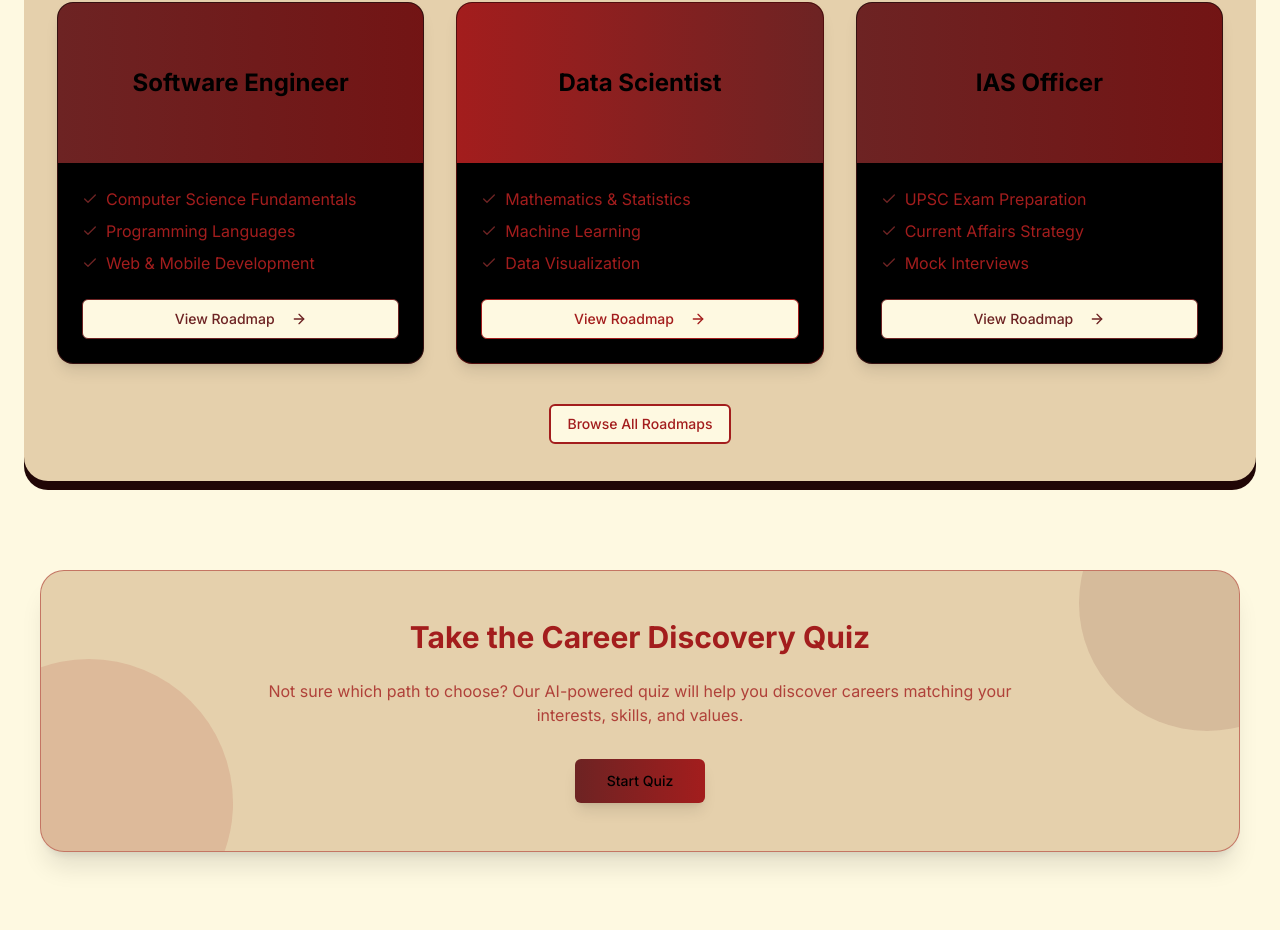
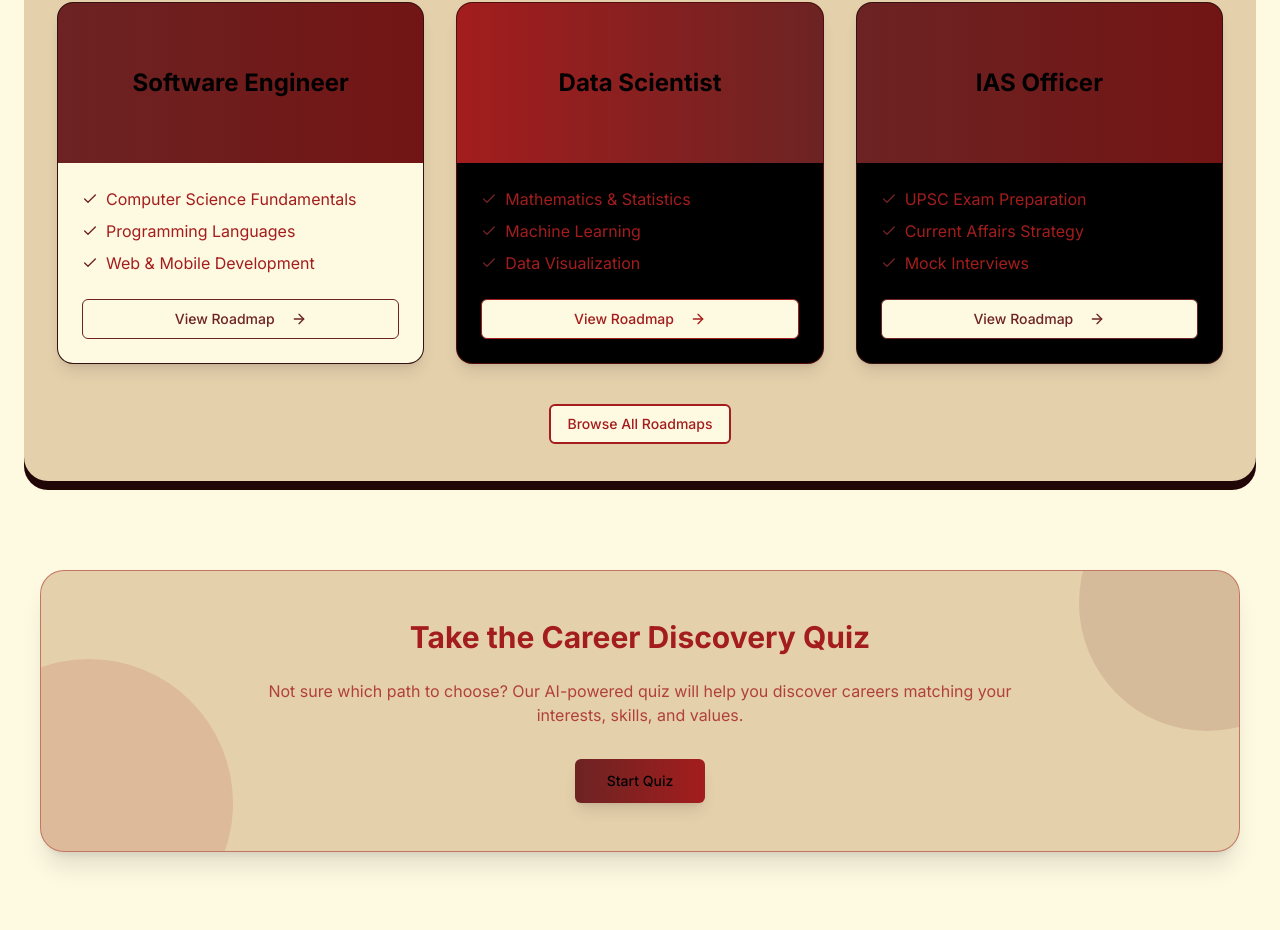
Before and after one commit to saitejaguguloth/Climbup_career, a React (Vite) app: page / in a window 1280 px wide. Shown: the part 1794-2724 px from the top of the page. Built offline with nearby package versions, Linux system fonts and the light colour scheme; the HTML template or start-up script is replaced by a standard one.

Commit message:
Visual edit in Lovable
Edited UI in Lovable

```diff
--- a/src/pages/HomePage.tsx
+++ b/src/pages/HomePage.tsx
@@ -91,7 +91,7 @@ const HomePage = () => {
               <div className="h-40 bg-gradient-to-r from-neon-teal to-neon-yellow/70 flex items-center justify-center">
                 <h3 className="font-bold text-2xl text-black">Software Engineer</h3>
               </div>
-              <div className="p-6">
+              <div className="p-6 bg-[#fef9e1]">
                 <ul className="mb-6 space-y-2">
                   <li className="flex items-center text-neon-yellow">
                     <Check size={16} className="text-neon-teal mr-2" />
```
